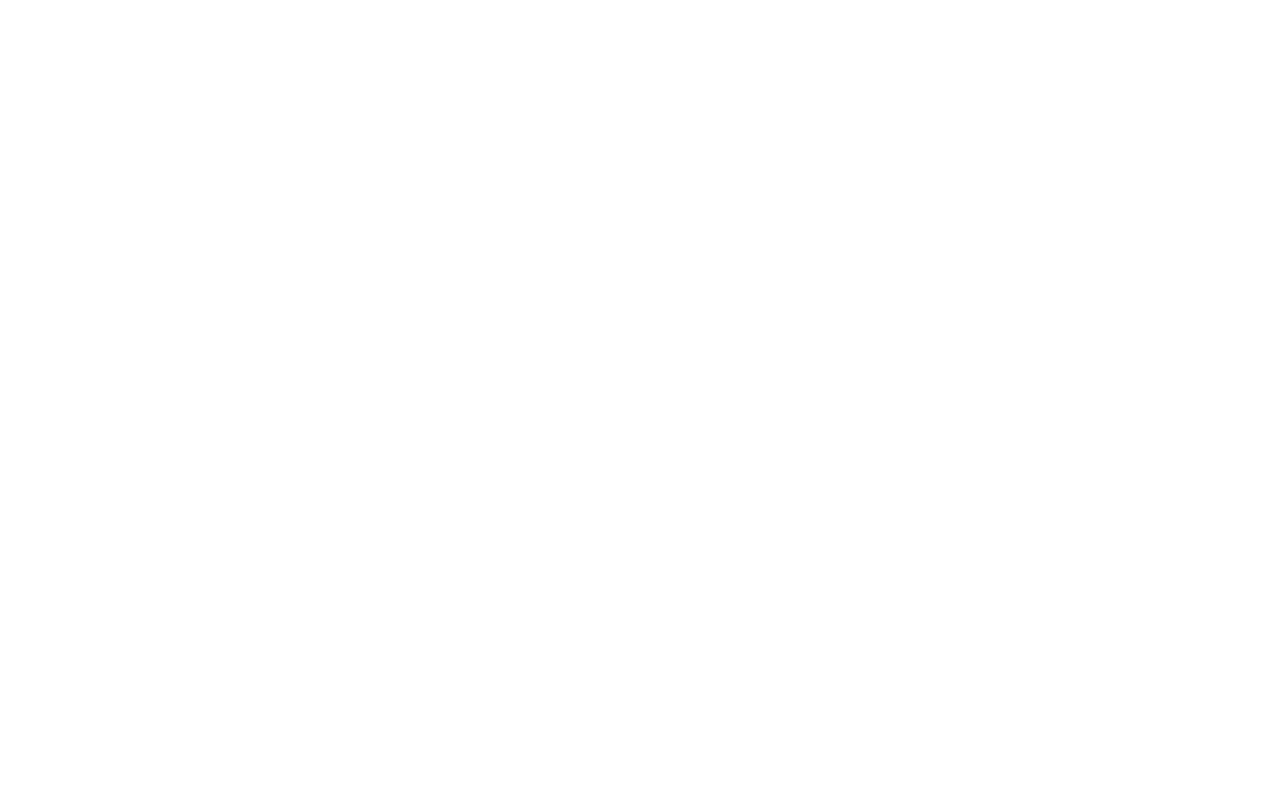
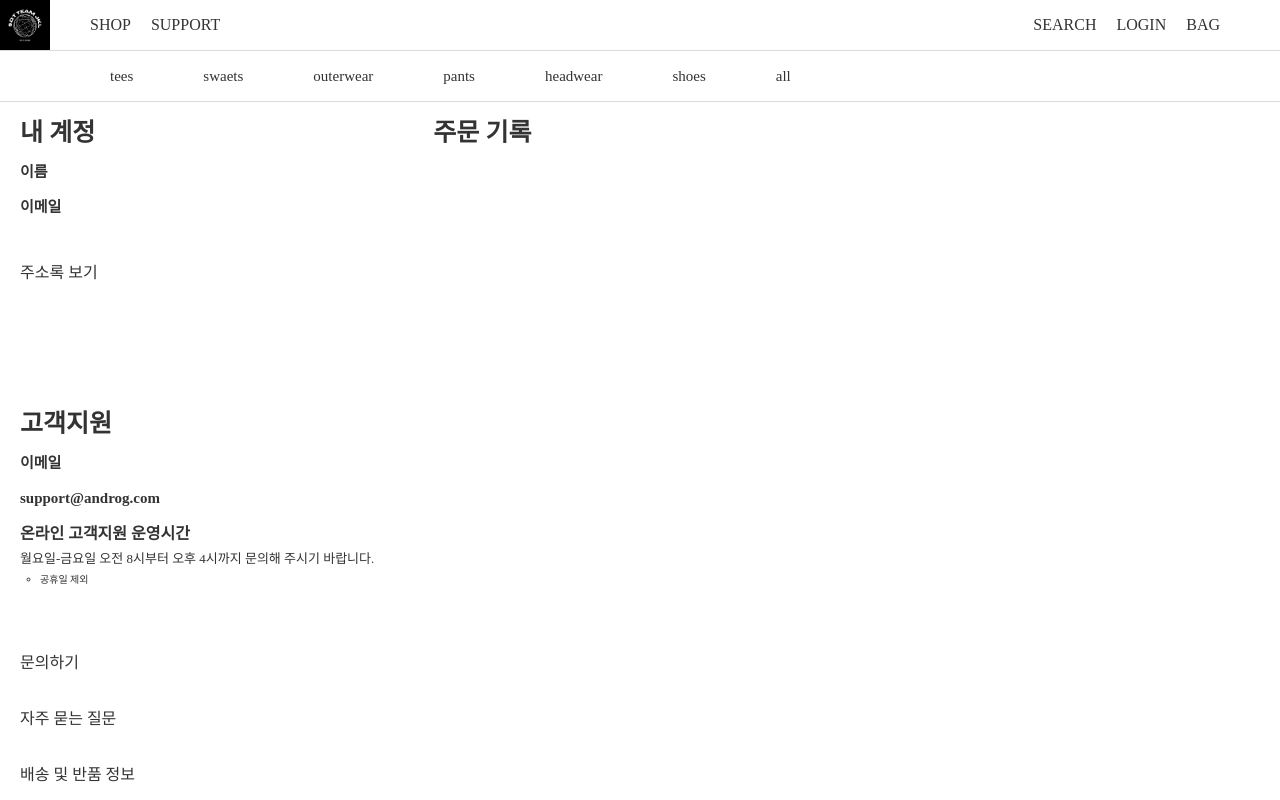
Before and after one commit to KORIT-JKL/androg-portfolio-app, a React (Create React App) app in the folder front_androg/: page /page/mypage in a window 1280 px wide. Shown: the top 800 px of the page. Built offline with nearby package versions, Linux system fonts and the light colour scheme.

Commit message:
feat: 마이페이지 구현

```diff
--- a/front_androg/src/components/commonFooter/CommonFooter.js
+++ b/front_androg/src/components/commonFooter/CommonFooter.js
@@ -39,16 +39,17 @@
     <>
       <div css={footer}>
         <div css={footerTop}>
-                  <div css={icons} >
-                      <AiOutlineInstagram/>
+          <div css={icons}>
+            <AiOutlineInstagram />
             <AiOutlineFacebook />
           </div>
-                  <div css={androgText}>
-                      © 2023 Androg
+          <div css={androgText}>© 2023 Androg</div>
         </div>
-
+        <div css={footerBottom}>
+          Androg 쇼핑물 | 대표 JKL | 사업자등록번호 123-45-6789 | 부산광역시 부산진구 에이원빌딩 |
+          통신판매신고번호 제 2023 - 부산진구 - 0001 호 [사업자정보확인] | 전화 000-0000-0000 |
+          이메일 JKL@naver.com | 개인정보관리책임자 JKL | 개인정보취급방침
         </div>
-          <div css={footerBottom}>Androg 쇼핑물 | 대표 JKL | 사업자등록번호 123-45-6789 | 부산광역시 부산진구 에이원빌딩 | 통신판매신고번호 제 2023 - 부산진구 - 0001 호 [사업자정보확인] | 전화 000-0000-0000 | 이메일 JKL@naver.com | 개인정보관리책임자 JKL | 개인정보취급방침</div>
       </div>
       <div css={androgText}>© 2023 Androg</div>
     </>
--- a/front_androg/src/components/commonHeader/CommonHeader.js
+++ b/front_androg/src/components/commonHeader/CommonHeader.js
@@ -91,22 +91,6 @@
     navigate("/page/legal");
   };
 
-  const mypageHeader = ({ isOpen }) => {
-    return (
-      <div css={subHeader}>
-        {isOpen ? (
-          <ul css={subHeaderList}>
-            <li css={sublist}>MYPAGE DETAIL</li>
-            <li css={sublist}>ADRESSES</li>
-            <li css={sublist}>SHIPPING & RETURNS</li>
-          </ul>
-        ) : (
-          ""
-        )}
-      </div>
-    );
-  };
-
   return (
     <>
       {CartIsOpen ? <Cart /> : ""}
--- a/front_androg/src/pages/MyPage/MyPage.js
+++ b/front_androg/src/pages/MyPage/MyPage.js
@@ -2,8 +2,122 @@
 import { css } from "@emotion/react";
 import React from "react";
 
+import CommonFooter from "../../components/CommonFooter/CommonFooter";
+import CommonHeader from "../../components/CommonHeader/CommonHeader";
+import Information from "../../components/SupportUI/Information/Information";
+import { useNavigate } from "react-router-dom";
+
+const mainContainer = css`
+  display: grid;
+  grid-template-columns: repeat(12, minmax(0, 1fr));
+  padding: 120px 20px;
+`;
+
+const informationContent = css`
+  grid-column-start: 2;
+  grid-column: span 4 / span 4;
+  flex-direction: column;
+  align-items: center;
+  margin-bottom: 10px;
+  max-width: 100%;
+  max-height: 100%;
+`;
+const myInfoContent = css`
+  display: flex;
+  flex-direction: column;
+  align-items: flex-start;
+  margin-bottom: 100px;
+`;
+const Title = css`
+  font-size: 25px;
+  font-weight: 600;
+  padding-bottom: 20px;
+`;
+const subTitle = css`
+  font-size: 15px;
+  font-weight: 600;
+  padding-bottom: 20px;
+`;
+const addressContent = css`
+  margin-top: 30px;
+  cursor: pointer;
+  &:hover {
+    font-weight: 600;
+  }
+`;
+const supportContent = css`
+  padding-top: 30px;
+`;
+
+const supportUl = css`
+  display: flex;
+  flex-direction: column;
+  align-items: flex-start;
+  padding: 20px 0px;
+`;
+
+const supportLi = css`
+  padding: 20px 0px;
+
+  cursor: pointer;
+  &:hover {
+    font-weight: 800;
+    border-bottom: 1px solid black;
+  }
+`;
+const orderContent = css`
+  grid-column-start: 6;
+  grid-column: span 8 / span 8;
+  flex-direction: column;
+  align-items: center;
+  margin-bottom: 10px;
+  max-height: 100%;
+`;
+
 const MyPage = () => {
-  return <></>;
+  const navgate = useNavigate();
+  return (
+    <>
+      <CommonHeader />
+      <main css={mainContainer}>
+        <div css={informationContent}>
+          <div css={myInfoContent}>
+            <h2 css={Title}>내 계정</h2>
+            <span css={subTitle}>
+              이름 <br />
+            </span>
+            <span css={subTitle}>이메일</span>
+            <div css={addressContent}>주소록 보기</div>
+          </div>
+          <div css={supportContent}>
+            <h2 css={Title}>고객지원</h2>
+            <h2 css={subTitle}>이메일</h2>
+            <h2 css={subTitle}>support@androg.com</h2>
+            <Information
+              title="온라인 고객지원 운영시간"
+              message="월요일-금요일 오전 8시부터 오후 4시까지 문의해 주시기 바랍니다."
+              listItems={["공휴일 제외"]}
+            />
+            <ul css={supportUl}>
+              <li css={supportLi} onClick={() => navgate("/page/customer")}>
+                문의하기
+              </li>
+              <li css={supportLi} onClick={() => navgate("/page/customer")}>
+                자주 묻는 질문
+              </li>
+              <li css={supportLi} onClick={() => navgate("/page/shipping")}>
+                배송 및 반품 정보
+              </li>
+            </ul>
+          </div>
+        </div>
+        <div css={orderContent}>
+          <h2 css={Title}>주문 기록</h2>
+        </div>
+      </main>
+      <CommonFooter />
+    </>
+  );
 };
 
 export default MyPage;
--- a/front_androg/src/pages/Support/CustomerSupport/CustomerSupport.js
+++ b/front_androg/src/pages/Support/CustomerSupport/CustomerSupport.js
@@ -7,11 +7,13 @@
 import FAQItem from "../../../components/SupportUI/Button/FAQItem";
 
 const mainContainer = css`
+  grid-column-start: 7;
   display: flex;
   flex-direction: column;
   align-items: flex-start;
 `;
 const inquiryContainer = css`
+  grid-column-start: 2;
   display: flex;
   flex-direction: column;
   align-items: flex-start;
@@ -24,12 +26,9 @@
 `;
 
 const main = css`
-  display: flex;
-  justify-content: space-between;
-  align-items: center;
-  padding: 120px 100px 30px;
-  margin-bottom: 10px;
-  max-width: 100%;
+  display: grid;
+  grid-template-columns: repeat(12);
+  padding-top: 120px;
 `;
 
 const textArea = css`
```
Lines whose indentation alone changed are shown as unchanged.
